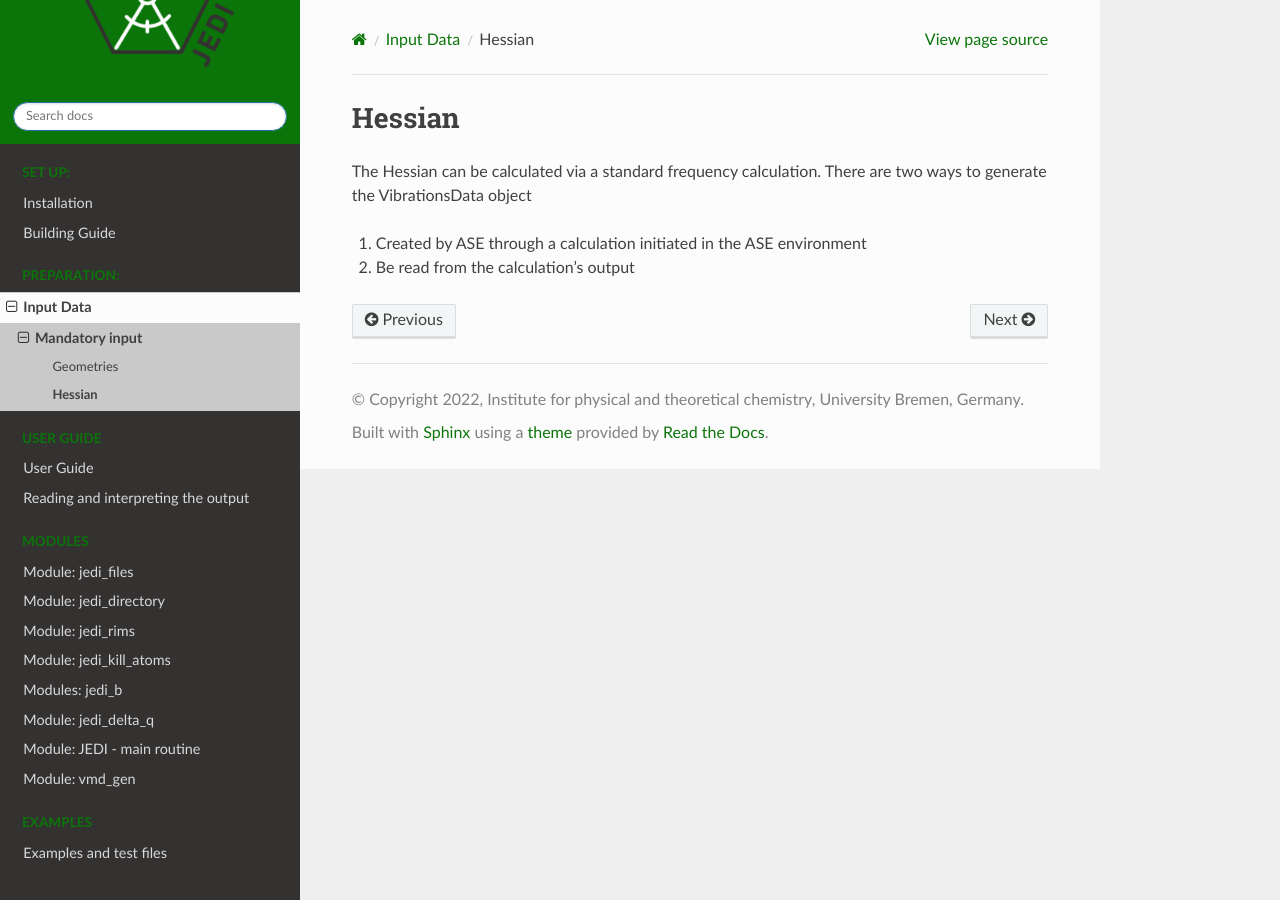
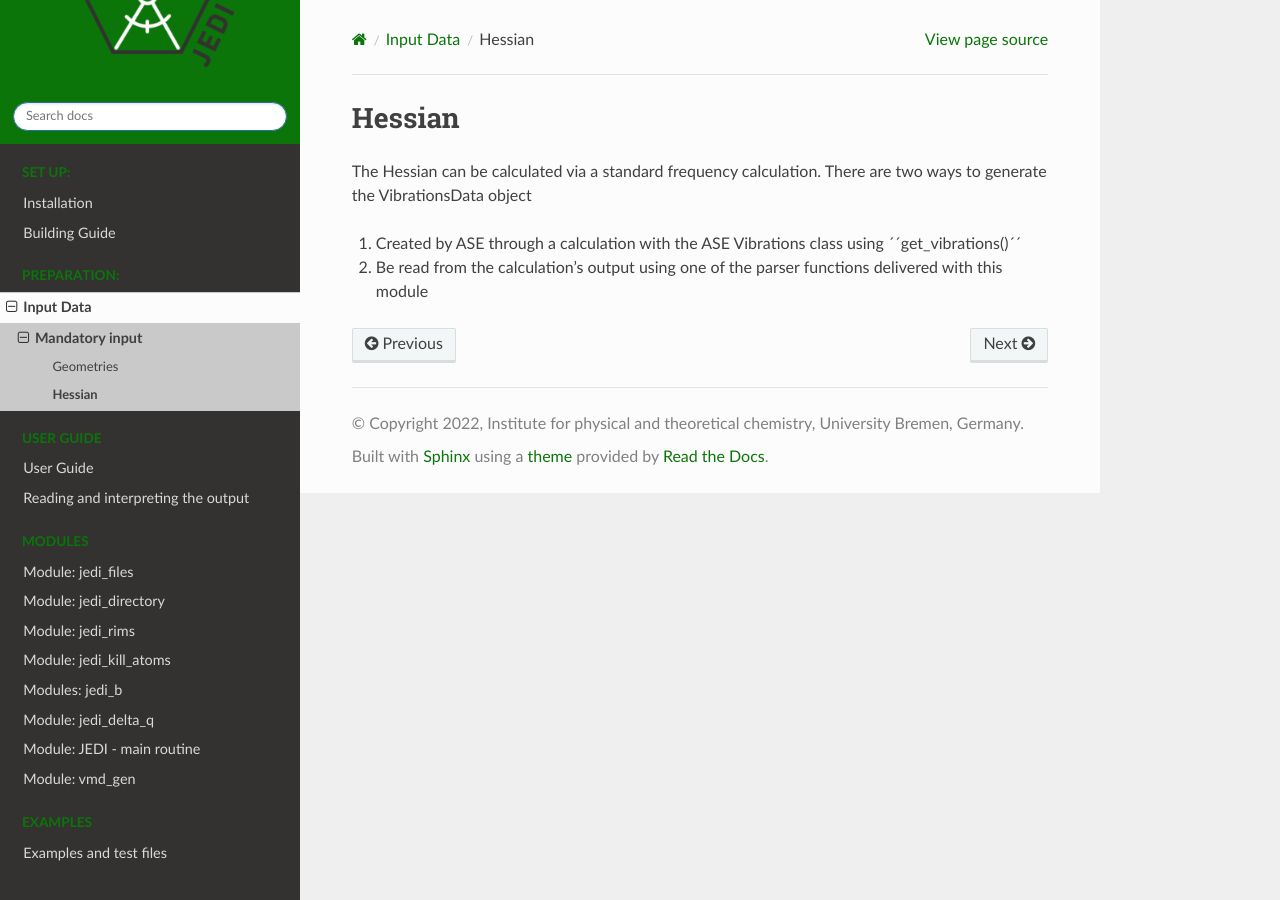
Before and after one commit to henrwang/dummy, a Sphinx documentation site: the page built from documentation/preparation/Hessian.rst, in a window 1280 px wide. Built offline with Sphinx 7.4.7 and the Read the Docs theme 2.0.0, drawn with Linux system fonts in a browser that asks for light colours.

Commit message:
Update Hessian.rst

```diff
--- a/documentation/preparation/Hessian.rst
+++ b/documentation/preparation/Hessian.rst
@@ -5,5 +5,5 @@ Hessian
 The Hessian can be calculated via a standard frequency calculation.
 There are two ways to generate the VibrationsData object
 
-1. Created by ASE through a calculation initiated in the ASE environment
-2. Be read from the calculation's output
+1. Created by ASE through a calculation with the ASE Vibrations class using ´´get_vibrations()´´
+2. Be read from the calculation's output using one of the parser functions delivered with this module
```
